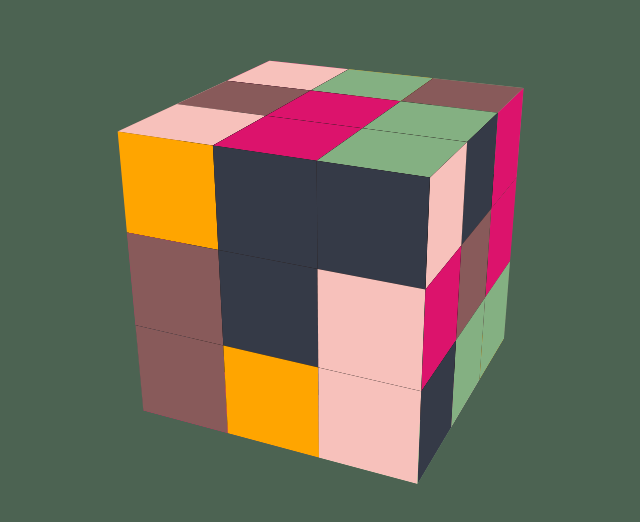
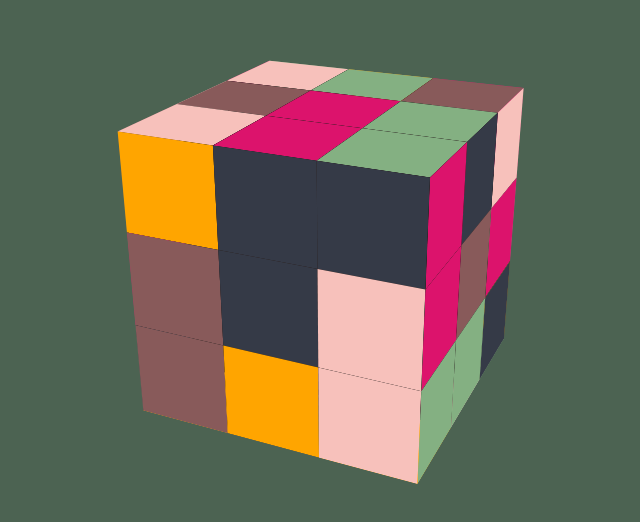
Before and after one commit to MasonDarcy/RubiksCubeVisualization, a React (Create React App) app: page / in a window 1280 px wide. Shown: the part 160-682 px from the top of the page, without its empty margins (313-953 px from the left). Built offline with nearby package versions, Linux system fonts and the light colour scheme.

Commit message:
Intregated model with cubejs

```diff
--- a/src/Components/RubixCube.js
+++ b/src/Components/RubixCube.js
@@ -99,7 +99,7 @@ const RubixCube = () => {
       let mod = cubeModel.paintModel();
       setModel(mod);
       //BLRRULBULUFBURULLFDFFRFBRDBDFDBDBURLUBRFLUFDFUDLLBRDDR
-      console.log(mod);
+      // console.log(mod);
 
       return;
     } else {
--- a/src/Components/helpers/colorHelper.js
+++ b/src/Components/helpers/colorHelper.js
@@ -12,15 +12,58 @@ let faces = [
   leftFaceIndices,
   backFaceIndices,
 ];
+
+const transmuteString = (cubeEncoding) => {
+  let rightFace = cubeEncoding.substring(9, 18); //UFBURULLF // --> bfu, uru, fll
+  let reverseSegment1 = rightFace.substring(0, 3).split("").reverse().join("");
+  let reverseSegment2 = rightFace.substring(3, 6).split("").reverse().join("");
+  let reverseSegment3 = rightFace.substring(6, 9).split("").reverse().join("");
+  let rightAmalgam = reverseSegment1 + reverseSegment2 + reverseSegment3;
+  cubeEncoding = replaceRange(cubeEncoding, 9, 18, rightAmalgam);
+
+  let backFace = cubeEncoding.substring(45, 54); //UDLLBRDDR // -->LDU, RBL, RDD
+
+  let reverseSegment4 = backFace.substring(0, 3).split("").reverse().join("");
+  let reverseSegment5 = backFace.substring(3, 6).split("").reverse().join("");
+  let reverseSegment6 = backFace.substring(6, 9).split("").reverse().join("");
+
+  let backAmalgam = reverseSegment4 + reverseSegment5 + reverseSegment6;
+  cubeEncoding = replaceRange(cubeEncoding, 45, 54, backAmalgam);
+
+  let downFace = cubeEncoding.substring(27, 36); //DFDBDBURL
+
+  let reverseSegment7 = downFace.substring(0, 3);
+  let reverseSegment8 = downFace.substring(3, 6);
+  let reverseSegment9 = downFace.substring(6, 9);
+
+  let downAmalgam = reverseSegment9 + reverseSegment8 + reverseSegment7;
+
+  let result = replaceRange(cubeEncoding, 27, 36, downAmalgam);
+
+  return result;
+};
+
+function replaceRange(s, start, end, substitute) {
+  return s.substring(0, start) + substitute + s.substring(end);
+}
+
 const initializeCubeColors = (el) => {
-  let cubeEncoding = "BLRRULBULUFBURULLFDFFRFBRDBDFDBDBURLUBRFLUFDFUDLLBRDDR";
+  let cubeEncoding = transmuteString(
+    "BLRRULBULUFBURULLFDFFRFBRDBDFDBDBURLUBRFLUFDFUDLLBRDDR"
+  );
 
-  let topFace = cubeEncoding.substring(0, 9); //BLRRULBUL
-  let rightFace = cubeEncoding.substring(9, 18); //UFBURULLF
+  console.log("In initialize cube colors");
+  console.log(
+    `Original: BLRRULBULUFBURULLFDFFRFBRDBDFDBDBURLUBRFLUFDFUDLLBRDDR`
+  );
+  console.log(`Transmuted: ${cubeEncoding}`);
+
+  let topFace = cubeEncoding.substring(0, 9); //BLRRULBU
+  let rightFace = cubeEncoding.substring(9, 18); //BFUURUFLL
   let frontFace = cubeEncoding.substring(18, 27); //DFFRFBRDB
-  let downFace = cubeEncoding.substring(27, 36); //DFDBDBURL
+  let downFace = cubeEncoding.substring(27, 36); //LRUBDBDFD
   let leftFace = cubeEncoding.substring(36, 45); // UBRFLUFDF
-  let backFace = cubeEncoding.substring(45, 54); //UDLLBRDDR
+  let backFace = cubeEncoding.substring(45, 54); //LDURBLRDD
 
   let colorStrings = [
     topFace,
@@ -40,12 +83,6 @@ const initializeCubeColors = (el) => {
         `--color${faces[faceIndex][faceletIndex]}`,
         color
       );
-      if (faceIndex == 3) {
-        console.log(`letter: ${letter}`);
-
-        console.log(`color: ${color}`);
-        console.log(`--color${faces[faceIndex][faceletIndex]}`);
-      }
     }
   }
 };
@@ -218,6 +255,7 @@ const colorUtils = {
   remapAllColors,
   remapAllColorsX,
   initializeCubeColors,
+  transmuteString,
 };
 
 export default colorUtils;
--- a/src/Components/helpers/cubeModel.js
+++ b/src/Components/helpers/cubeModel.js
@@ -1,5 +1,6 @@
-import { slice } from "lodash";
 import tools from "./util";
+import colorUtils from "./colorHelper";
+import faceData from "./faceData";
 
 const createTopSlice = () => {
   let model = [];
@@ -331,14 +332,21 @@ const buildNakedModel = () => {
 
 const paintModel = () => {
   let model = buildNakedModel();
-  let cubeEncoding = "BLRRULBULUFBURULLFDFFRFBRDBDFDBDBURLUBRFLUFDFUDLLBRDDR";
+  let initial = "BLRRULBULUFBURULLFDFFRFBRDBDFDBDBURLUBRFLUFDFUDLLBRDDR";
+  let cubeEncoding = colorUtils.transmuteString(initial);
+  console.log("In paintModel");
+  console.log(
+    `Original: BLRRULBULUFBURULLFDFFRFBRDBDFDBDBURLUBRFLUFDFUDLLBRDDR`
+  );
+  console.log(`Transmuted: ${cubeEncoding}`);
 
-  let topFace = cubeEncoding.substring(0, 9); //BLRRULBUL
-  let rightFace = cubeEncoding.substring(9, 18); //UFBURULLF
+  let topFace = cubeEncoding.substring(0, 9); //BLRRULBUL //good
+  let rightFace = cubeEncoding.substring(9, 18); //UFBURULLF // --> bfu, uru, fll
+
   let frontFace = cubeEncoding.substring(18, 27); //DFFRFBRDB
   let downFace = cubeEncoding.substring(27, 36); //DFDBDBURL
-  let leftFace = cubeEncoding.substring(36, 45); // UBRFLUFDF
-  let backFace = cubeEncoding.substring(45, 54); //UDLLBRDDR
+  let leftFace = cubeEncoding.substring(36, 45); // UBRFLUFDF //good
+  let backFace = cubeEncoding.substring(45, 54); //UDLLBRDDR // reverse
 
   let faceColors = [
     frontFace,
@@ -349,26 +357,10 @@ const paintModel = () => {
     downFace,
   ];
 
-  let topFaceIndices = [5, 11, 17, 23, 29, 35, 41, 47, 53];
-  let rightFaceIndices = [15, 33, 51, 69, 87, 105, 123, 141, 159];
-  let frontFaceIndices = [37, 43, 49, 91, 97, 103, 145, 151, 157];
-  let downFaceIndices = [114, 120, 126, 132, 138, 144, 150, 156, 162];
-  let leftFaceIndices = [4, 22, 40, 58, 76, 94, 112, 130, 148];
-  let backFaceIndices = [2, 8, 14, 56, 62, 68, 110, 116, 122];
-
-  let faces = [
-    frontFaceIndices,
-    backFaceIndices,
-    rightFaceIndices,
-    leftFaceIndices,
-    topFaceIndices,
-    downFaceIndices,
-  ];
-
-  for (let i = 0; i < faces.length; i++) {
+  for (let i = 0; i < faceData.length; i++) {
     for (let cubeFace = 0; cubeFace < 9; cubeFace++) {
       let x, y, z, s;
-      let num = faces[i][cubeFace];
+      let num = faceData[i][cubeFace];
       num -= 1;
       //slice
       z = Math.floor((num / 162) * 3);
@@ -385,25 +377,16 @@ const paintModel = () => {
       if (x == 3) {
         x = 2;
       }
-
-      //side
-      //?
       s = num - z * 54 - y * 18 - x * 6;
       if (s == 6) {
         s = 5;
       }
-      // console.log(`num: ${num}`);
-      // console.log(`Char: ${faceColors[i][cubeFace]}`);
-      // console.log(`z: ${z}`);
-      // console.log(`y: ${y}`);
-      // console.log(`x: ${x}`);
-      // console.log(`s: ${s}`);
       model[z][y][x][s].currentColor = letterToColorNum(
         faceColors[i][cubeFace]
       );
     }
   }
-
+  console.log(model);
   return model;
 };
 
--- /dev/null
+++ b/src/Components/helpers/faceData.js
@@ -0,0 +1,19 @@
+let topFaceIndices = [5, 11, 17, 23, 29, 35, 41, 47, 53];
+let rightFaceIndices = [15, 33, 51, 69, 87, 105, 123, 141, 159];
+let frontFaceIndices = [37, 43, 49, 91, 97, 103, 145, 151, 157];
+let downFaceIndices = [114, 120, 126, 132, 138, 144, 150, 156, 162];
+let leftFaceIndices = [4, 22, 40, 58, 76, 94, 112, 130, 148];
+let backFaceIndices = [2, 8, 14, 56, 62, 68, 110, 116, 122];
+
+let faces = [
+  frontFaceIndices,
+  backFaceIndices,
+  rightFaceIndices,
+  leftFaceIndices,
+  topFaceIndices,
+  downFaceIndices,
+];
+
+const faceData = faces;
+
+export default faceData;
--- a/src/styles/style.css
+++ b/src/styles/style.css
@@ -149,6 +149,7 @@
   --color107: #261c1b;
   --color108: #261c1b;
   /*Bottom row ----------------------*/
+  /*re-arranged these to be congruent with the cubejs model*/
   /*Cube 19---------------------------*/
   --color109: #261c1b;
   --color110: #f7c1bb;
```
Also changed, not shown: src/test/test.js (+59 -11 lines).
